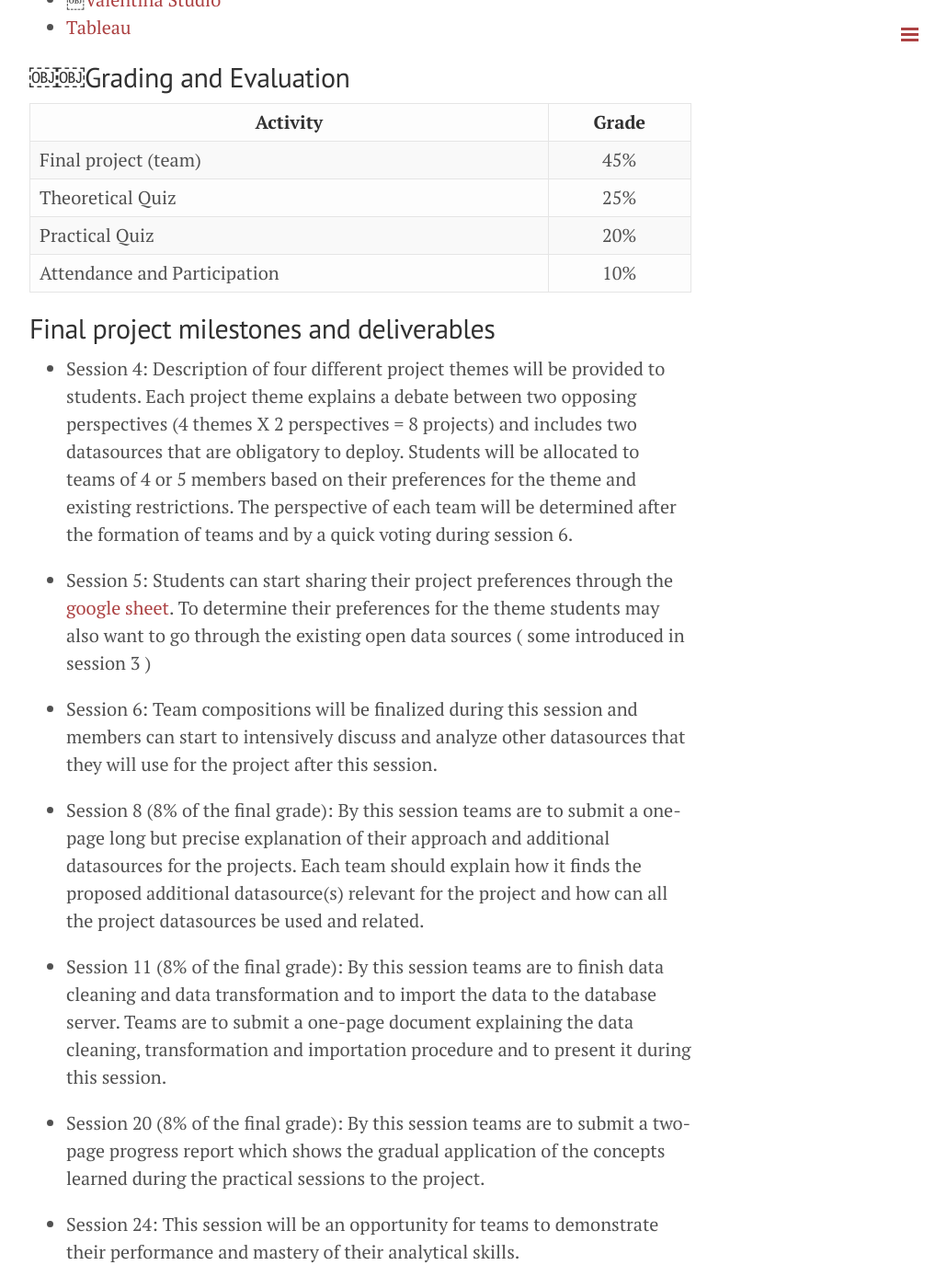
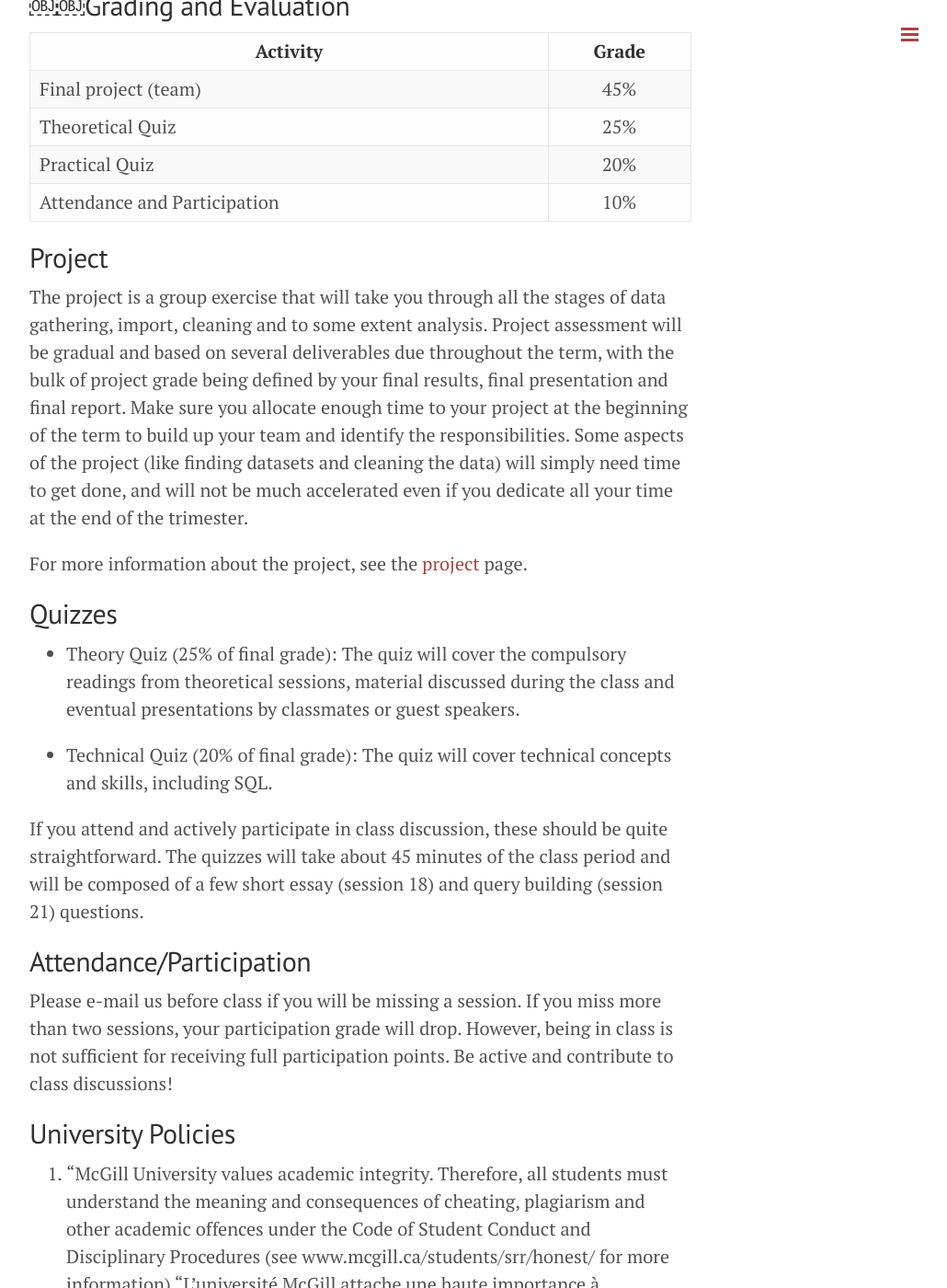
Before and after one commit to retrography/data-management, a Jekyll site: the page built from index.markdown, in a window 1280 px wide and 1400 px high, scrolled down 2475 px. Shown: the whole window at 92% size, without its empty margins (248-1278 px from the left). Built offline with Jekyll 4.4.1, drawn with Linux system fonts in a browser that asks for light colours; Markdown is read by kramdown in place of the engine named in the settings; some of the changed text lies outside the part shown.

Commit message:
description

```diff
--- a/index.markdown
+++ b/index.markdown
@@ -21,32 +21,29 @@ title: Course Description
 
 ## Course Objectives
 
-This course is designed to provide a first hands-on experience with databases as well as a general understanding of data management concepts for B.Com. student completing the concentration/major in Information Systems or interested in data and data management. The course is open to students in their 3rd year. It will count towards the IS concentration or major. This course does not assume any specific technical background or programming skill, but it comprises a strong technical component and requires a willingness to invest in technical skills. This course is not a substitute for database design and development courses offered in computer science departments.
+This course is designed to provide a first hands-on experience with databases as well as a general understanding of data management concepts for B.Com. student completing the concentration/major in Information Systems or interested in data and data management. The course is open to students in their 3rd year. It will count towards the IS concentration or major. This is not a substitute for database design and development courses offered in computer science departments.
+
+This course does not assume any specific technical background or programming skill, but it comprises a strong technical component and requires a willingness to invest in technical skills. You are advised to take [INSY 442 Business Intelligence and Data Analytics](http://www.mcgill.ca/study/2015-2016/courses/insy-442) either before or along with this course in order to benefit fully from the content of the course.
 
 ## Practical Learning Outcomes
 
 By the end of this course, you will be able to:
 
-- Understand the basic concepts of data types, data formats and data structure
+- Understand the basic concepts of data storage, retrieval and transformation
 - Use a web scraping tool (Kimono) and data APIs
 - Understand the concept of data quality and use a data cleaning and transformation tool (OpenRefine)
 - Connect to and use a relational database (PostgreSQL)
-- Design a simple relational database using Entity Relationship Diagrams (ERD)
+- Apply modeling techniques to design a simple database
 - Run simple and complex SQL queries
 - Use a visualization tool backed by a database (Tableau)
-- Understand the fundamentals of data ownership, privacy and data ownership
-- Work in teams on a predefined data analysis project and prepare a professional project presentation and project documentation
-
-## Theoretical Learning Outcomes
-
-By the end of this course, you will be able to:
+- Work in teams and run a data analysis project from data import to reporting
 
 - Grasp the increasing importance of data privacy and information security for citizens and corporations
 - Analyze the data life cycle in organizations
 - Examine how data enables new business models
-- Understand the new trends in big data, data science, data-enabled decision making and predictive analytics
+- Understand the new trends in big data, data science, data-enabled decision making
 - Understand the new trends in open data and release of public data
-_ Grasp the cruciality of information security
+- Conceptualize the increasing importance of data privacy and information security for citizens and corporations
 
 ## References
 
@@ -79,32 +76,17 @@ Ask us about more specific resources, if you need additional guidance for your p
 | Practical Quiz               |    20%    |
 | Attendance and Participation |    10%    |
 
-## Final project milestones and deliverables
+## Project
 
-- Session 4: Description of four different project themes will be provided to students. Each project theme explains a debate between two opposing perspectives (4 themes X 2 perspectives = 8 projects) and includes two datasources that are obligatory to deploy. Students will be allocated to teams of 4 or 5 members based on their preferences for the theme and existing restrictions. The perspective of each team will be determined after the formation of teams and by a quick voting during session 6.
+The project is a group exercise that will take you through all the stages of data gathering, import, cleaning and to some extent analysis. Project assessment will be gradual and based on several deliverables due throughout the term, with the bulk of project grade being defined by your final results, final presentation and final report. Make sure you allocate enough time to your project at the beginning of the term to build up your team and identify the responsibilities. Some aspects of the project (like finding datasets and cleaning the data) will simply need time to get done, and will not be much accelerated even if you dedicate all your time at the end of the trimester.
 
-- Session 5: Students can start sharing their project preferences through the [google sheet](https://docs.google.com/spreadsheets/d/1uLZUYcT0lNsftE-JmAflX0qQvXOcdTnfwbLAHWM2vAU/edit). To determine their preferences for the theme students may also want to go through the existing open data sources ( some introduced in session 3 )
-
-- Session 6: Team compositions will be finalized during this session and members can start to intensively discuss and analyze  other datasources that they will use for the project after this session.
-
-- Session 8 (8% of the final grade): By this session teams are to submit a one-page long but precise explanation of their approach and additional datasources for the projects. Each team should explain how it finds the proposed additional datasource(s) relevant for the project and how can all the project datasources be used and related.
-
-- Session 11 (8% of the final grade): By this session teams are to finish data cleaning and data transformation and to import the data to the database server. Teams are to submit a one-page document explaining the data cleaning, transformation and importation procedure and to present it during this session.
-
-- Session 20 (8% of the final grade): By this session teams are to submit a two-page progress report which shows the gradual application of the concepts learned during the practical sessions to the project.
-
-- Session 24: This session will be an opportunity for teams to demonstrate their performance and mastery of their analytical skills.
-
-- Session 25 and 26 (8% of the final grade): During these sessions teams are to present the finalized analysis and visualizations that will support their specific perspectives on each theme.
-
--  Final project documentation (13% of the final project grade) submission deadline:TBA
-
+For more information about the project, see the [project](../project) page.
 
 ## Quizzes
 
-- Session 18 (25% of final grade): The quiz will cover non-technical compulsory readings, material discussed during the class and eventual presentations by classmates or guest speakers.
+- Theory Quiz (25% of final grade): The quiz will cover the compulsory readings from theoretical sessions, material discussed during the class and eventual presentations by classmates or guest speakers.
 
-- Session 21 (20% of final grade): The quiz will cover technical SQL concepts covered during the course.
+- Technical Quiz (20% of final grade): The quiz will cover technical concepts and skills, including SQL.
 
 If you attend and actively participate in class discussion, these should be quite straightforward. The quizzes will take about 45 minutes of the class period and will be composed of a few short essay (session 18) and query building (session 21) questions.
 
@@ -112,9 +94,9 @@ If you attend and actively participate in class discussion, these should be quit
 
 Please e-mail us before class if you will be missing a session. If you miss more than two sessions, your participation grade will drop. However, being in class is not sufficient for receiving full participation points. Be active and contribute to class discussions!
 
-## Course Calendar
+<!--## Course Calendar
 
-[Course shared google calendar](https://calendar.google.com/calendar/embed?src=hanieh.moshki%40gmail.com&ctz=America/Montreal)
+[Course shared google calendar](https://calendar.google.com/calendar/embed?src=hanieh.moshki%40gmail.com&ctz=America/Montreal)-->
 
 ## University Policies
 
--- a/outline.markdown
+++ b/outline.markdown
@@ -29,18 +29,14 @@ Concepts: Data, Information, Knowledge, Data Types
 
 Reading: Kitchin Chapters 1 and 2 (Conceptualizing Data and Small Data, Data Infrastructures and Data Brokers)
 
-
-Exercise 1:
+Activity: Class Exercise
 
 - [Paper for groups 1 & 2](http://delivery.acm.org/10.1145/2810000/2805845/p1293-canzian.pdf?ip=198.48.215.232&id=2805845&acc=OPENTOC&key=4D4702B0C3E38B35%2E4D4702B0C3E38B35%2E4D4702B0C3E38B35%2E9F04A3A78F7D3B8D&CFID=571728027&CFTOKEN=51218699&__acm__=1451512856_d778106f00a8488a9d5164bfd1fa51cb)
-
 - [Paper for groups 3 & 4](http://delivery.acm.org/10.1145/2810000/2805828/p1281-zhang.pdf?ip=198.48.215.232&id=2805828&acc=OPENTOC&key=4D4702B0C3E38B35%2E4D4702B0C3E38B35%2E4D4702B0C3E38B35%2E9F04A3A78F7D3B8D&CFID=571728027&CFTOKEN=51218699&__acm__=1451512886_35d6663e9d979c652cb8597fc38c6f58)
-
 - [Paper for groups 5 & 6 ](http://delivery.acm.org/10.1145/2810000/2807533/p1269-inoue.pdf?ip=198.48.215.232&id=2807533&acc=OPENTOC&key=4D4702B0C3E38B35%2E4D4702B0C3E38B35%2E4D4702B0C3E38B35%2E9F04A3A78F7D3B8D&CFID=571728027&CFTOKEN=51218699&__acm__=1451512943_6c08373dfcbe626d535b2f7af43ac684)
-
 - [Paper for groups 7 & 8](http://delivery.acm.org/10.1145/2810000/2805834/p529-rubin.pdf?ip=198.48.215.232&id=2805834&acc=OPENTOC&key=4D4702B0C3E38B35%2E4D4702B0C3E38B35%2E4D4702B0C3E38B35%2E9F04A3A78F7D3B8D&CFID=571728027&CFTOKEN=51218699&__acm__=1451513456_8d8c5810eb3e8d671df7d675eb2f6afc)
 
-[Slides](https://docs.google.com/presentation/d/16tci79KZxBs36IEbyt611LhzLUEFDP3B9a9XB-HOWRk/edit#slide=id.gf5f850127_0_12)
+<!--[Slides](https://docs.google.com/presentation/d/16tci79KZxBs36IEbyt611LhzLUEFDP3B9a9XB-HOWRk/edit#slide=id.gf5f850127_0_12)-->
 
 ***
 ### Session 3
@@ -62,6 +58,7 @@ Readings:
 
 - Kitchin Chapter 3 (Open and Linked Data)
 - [Spiekermann et al. (2015) Personal data markets (Access through McGill library)](http://link.springer.com/article/10.1007/s12525-015-0190-1)
+
 Activity: Discussing projects
 
 Resources:
@@ -102,11 +101,10 @@ Concepts: Organizational Information Systems and Management
 
 Readings:
 
-
 - Watson Chapter 1 From "Organizational Data Management" to "Components of Organizational Memory"
 - Watson Chapter 1, section "Problems with Data Management Systems"
 - Read Watson Chapter 2, section "Information and Managerial Work"
-- Read [RANSBOTHAM et al. (2015) Minding the Analytics Gap](http://ilp.mit.edu/media/news_articles/smr/2015/56320Wx.pdf)
+- Read [Ransbotham et al. (2015) Minding the Analytics Gap](http://ilp.mit.edu/media/news_articles/smr/2015/56320Wx.pdf)
 
 Resources:
 
@@ -297,6 +296,7 @@ Deliverable:
 ## Security Analytics and Technical Quiz
 
 Activities:
+
 - Guest Speaker
 - Quiz
 
```
Also changed, not shown: other parts of outline.markdown (+7 -4 lines).
